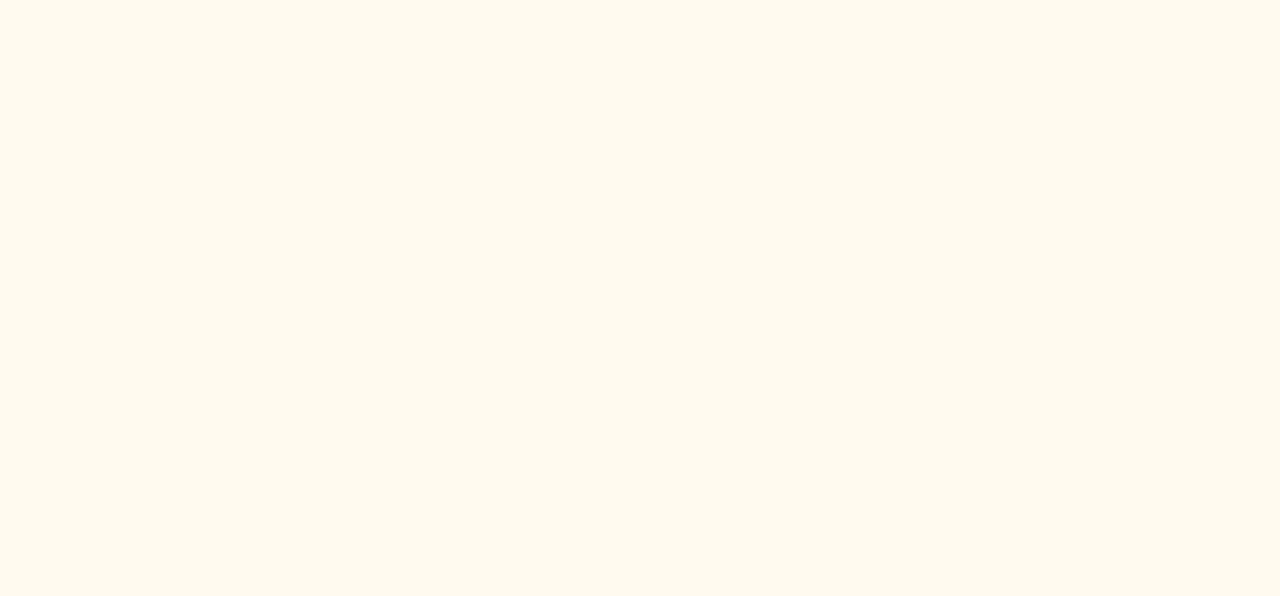
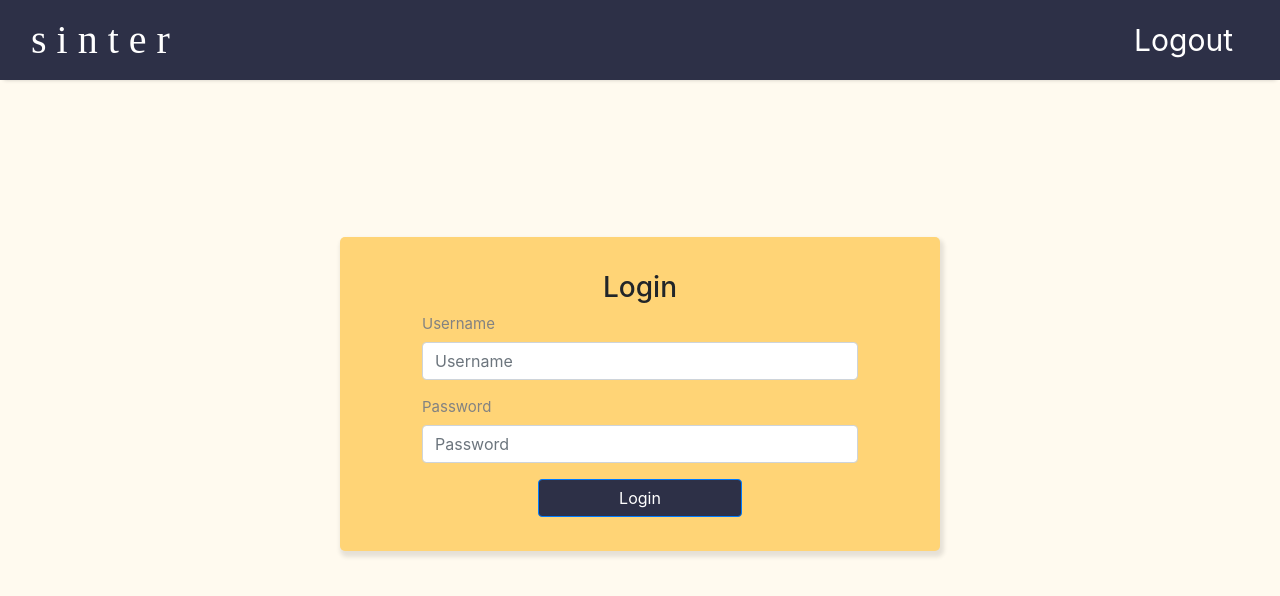
Before and after one commit to gregueiras/SINF_2019, a React (Create React App) app in the folder frontend/: page /login in a window 1280 px wide. Shown: the top 596 px of the page. Built offline with nearby package versions, Linux system fonts and the light colour scheme; the HTML template or start-up script is replaced by a standard one.

Commit message:
working on login

```diff
--- a/frontend/src/App.jsx
+++ b/frontend/src/App.jsx
@@ -14,6 +14,7 @@ import NewProcess from './pages/NewProcess';
 import CreateProcessType from './pages/CreateProcessType';
 import MasterData from './pages/MasterData';
 import Settings from './pages/Settings';
+import Login from './pages/Login';
 
 import 'react-table/react-table.css';
 import 'bootstrap/dist/css/bootstrap.min.css';
@@ -45,6 +46,9 @@ const App = () => (
           <Route path="/settings" exact>
             <Settings />
           </Route>
+          <Route path="/login" exact>
+            <Login />
+          </Route>
         </Switch>
       </div>
     </Router>
--- /dev/null
+++ b/frontend/src/components/Login/Login.css
@@ -0,0 +1,23 @@
+
+
+.loginContainer{
+    margin-top: 12em;
+    margin-bottom: 12em;
+    padding: 2em;
+    padding-left: 5em !important;
+    padding-right: 5em !important;
+    border-radius: 5px;
+    background-color: #FFD476;
+    border: 2px solid rgba(0, 0, 0, 0.2);
+    box-shadow: 2px 4px 4px 2px rgba(0, 0, 0, 0.1);
+    max-width: 600px !important;
+    border-color: transparent;
+}
+
+
+.login-button {
+    padding-left: 5em !important;
+    padding-right: 5em !important;
+
+
+}
--- /dev/null
+++ b/frontend/src/components/Login/Login.jsx
@@ -0,0 +1,49 @@
+import React, { Component } from 'react';
+import { Link, withRouter } from 'react-router-dom';
+import { Container, Form,Button } from 'react-bootstrap';
+
+import './Login.css';
+
+class Login extends Component {
+
+    constructor(props) {
+        super(props);
+        this.state = {
+            username: '',
+            password: ''
+        }
+    }
+
+
+
+    render() {
+
+        return (
+            <Container className="loginContainer">
+
+                <Form id="loginForm">
+                    <h3 className="loginTitle">Login</h3>
+                    <Form.Group>
+                        <Form.Label className="gray-label">Username</Form.Label>
+                        <Form.Control type="text" placeholder="Username" />
+                    </Form.Group>
+                    <Form.Group>
+                        <Form.Label className="gray-label">Password</Form.Label>
+                        <Form.Control type="text" placeholder="Password" />
+                    </Form.Group>
+                    <Button className="blue-button login-button" variant="primary" type="submit">
+                        Login
+                    </Button>
+                </Form>
+
+
+            </Container>
+
+
+
+        );
+    }
+
+}
+
+export default withRouter(Login);
--- /dev/null
+++ b/frontend/src/pages/Login.jsx
@@ -0,0 +1,14 @@
+import React from 'react';
+import NavBar from '../components/NavBar/NavBar';
+import Login from '../components/Login/Login';
+
+function App() {
+  return (
+    <div className="App">
+        <NavBar />
+      <Login />
+    </div>
+  );
+}
+
+export default App;
```
Also changed, not shown: 1 other file (tests, documents, lock files or other folders).
